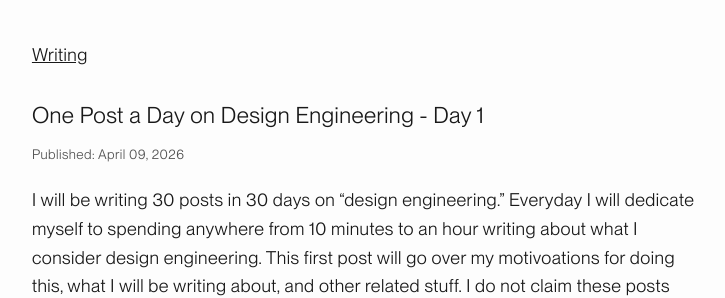
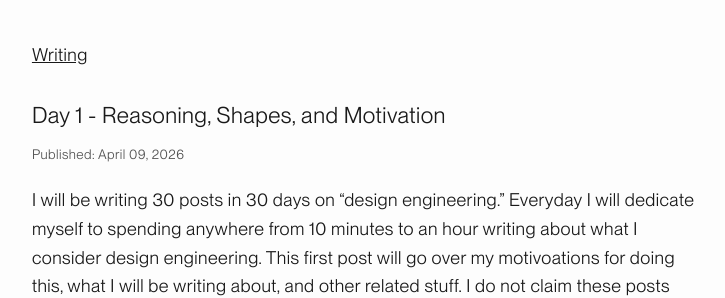
Before and after one commit to pxsswordprotected/personalsite, a Jekyll site: the page built from docs/_posts/pd-post-series/2026-04-09-Postone.md, in a window 1280 px wide and 900 px high. Shown: the top 298 px of the window, without its empty margins (276-1001 px from the left). Built offline with Jekyll 4.4.1, drawn with Linux system fonts in a browser that asks for light colours.

```diff
--- a/docs/_layouts/series/pd-post.html
+++ b/docs/_layouts/series/pd-post.html
@@ -124,9 +124,8 @@
             <div class="heading">{{ page.title }}</div>
             <div class="subheading">One Post a Day on Design Engineering</div>
 
-            {% assign series_posts = site.posts | where: 'series_name', 'One
-            Post a Day on Design Engineering' | sort: 'date' | reverse %} {% for
-            post in series_posts %}
+            {% assign series_posts = site.posts | where: 'series_name', 'One Post a Day on Design Engineering' | sort: 'date' | reverse %}
+            {% for post in series_posts %}
             <div class="item">
                 <a href="{{ site.baseurl }}{{ post.url }}">{{ post.title }}</a>
                 <p class="description">{{ post.date | date: "%B %d, %Y" }}</p>
--- a/docs/_posts/pd-post-series/2026-04-09-Postone.md
+++ b/docs/_posts/pd-post-series/2026-04-09-Postone.md
@@ -1,6 +1,6 @@
 ---
 layout: post
-title:  "One Post a Day on Design Engineering - Day 1"
+title:  "Day 1 - Reasoning, Shapes, and Motivation"
 series_name: One Post a Day on Design Engineering
 ---
 
```
